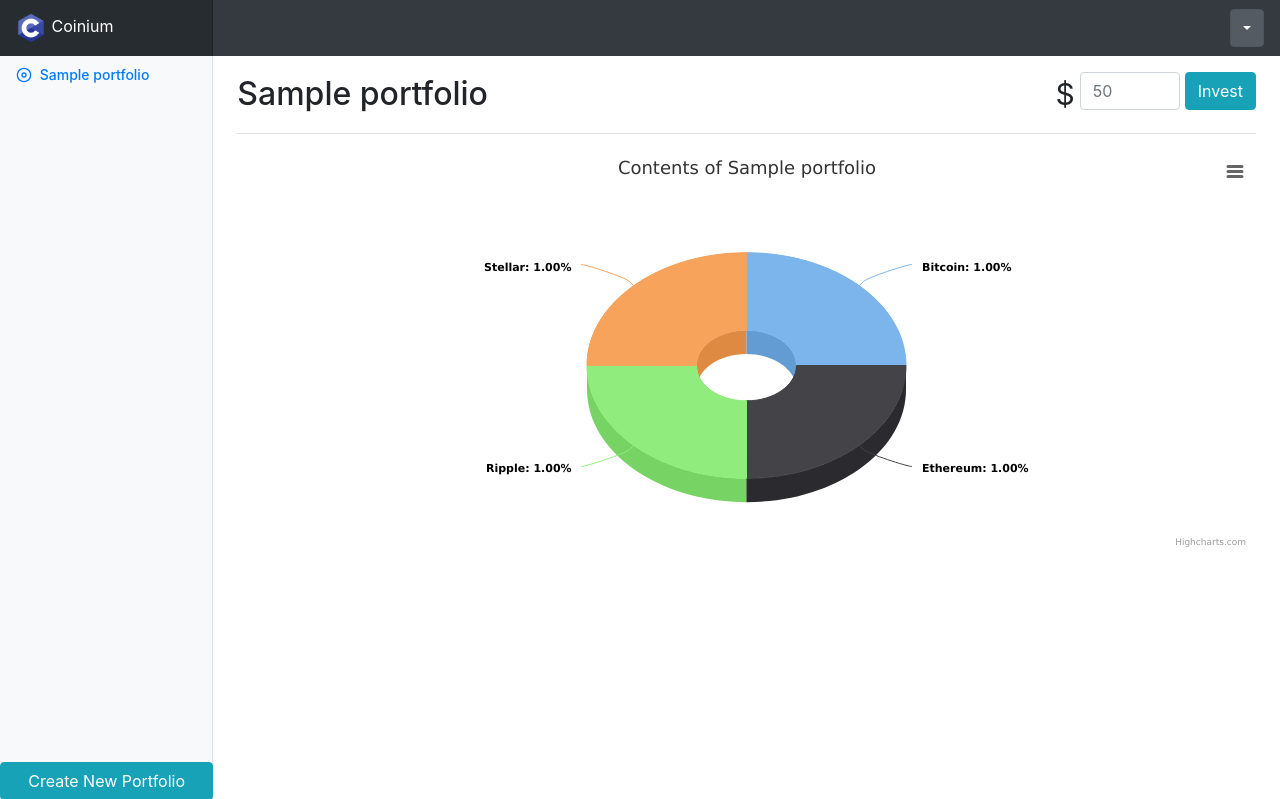
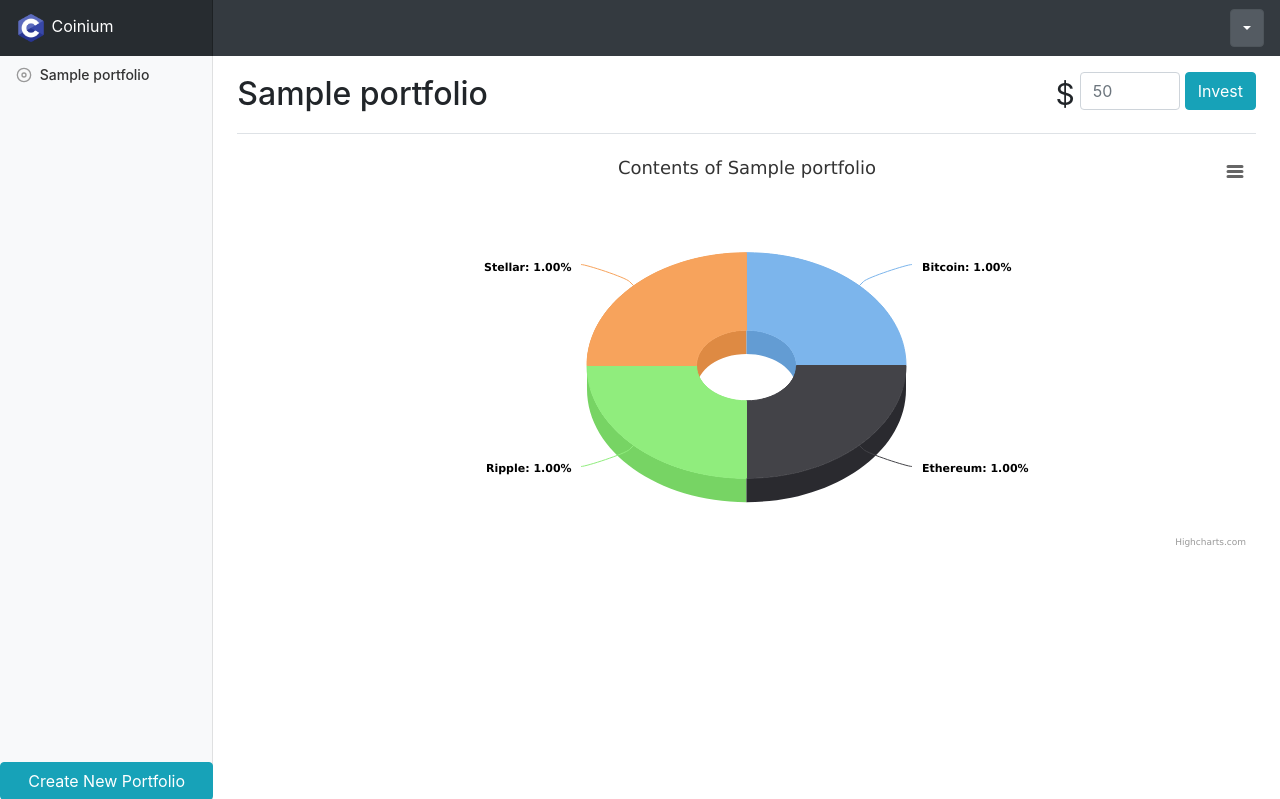
Before and after one commit to seckin/coinium, a Django app: template mysite/polls/templates/polls/portfolio.html in a window 1280 px wide. Shown: the top 799 px of the page. Run offline with Django 3.2, Linux system fonts and the light colour scheme; tables that the repository leaves empty hold one stand-in row (values such as "Sample post"); the template is opened without the code that fills it: values that come from a table or form of the project are taken from there, most other values are stand-ins (such as "Sample title", 1, 10 or a date in 2020); data that the repository does not hold is empty; some libraries are stand-ins or nearby versions.

Commit message:
nav-link colors changed

```diff
--- a/mysite/polls/templates/polls/portfolio.html
+++ b/mysite/polls/templates/polls/portfolio.html
@@ -122,7 +122,7 @@
                     <ul class="nav flex-column">
                         {% for portfolio in all_portfolios %}
                         <li class="nav-item">
-                            <a class="nav-link active" href="{% url 'polls:portfolio' portfolio.id %}" style="{% if portfolio.id == pk %}color: darkblue; {% endif %}">
+                            <a class="nav-link {% if portfolio.id == pk %}active{% endif %}" href="{% url 'polls:portfolio' portfolio.id %}" style="">
                                 <svg xmlns="http://www.w3.org/2000/svg" width="24" height="24" viewBox="0 0 24 24" fill="none" stroke="currentColor" stroke-width="2" stroke-linecap="round" stroke-linejoin="round" class="feather feather-disc">
                                     <circle cx="12" cy="12" r="10" />
                                     <circle cx="12" cy="12" r="3" />
```
